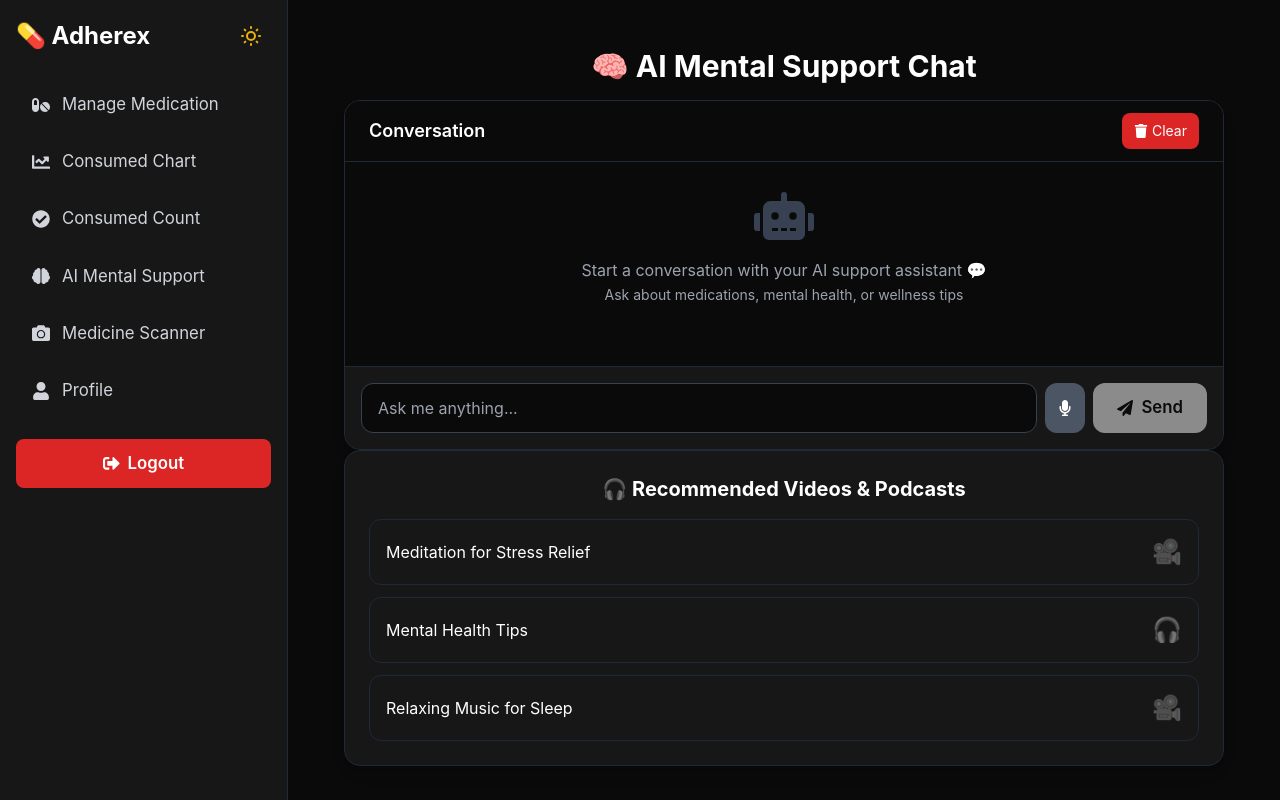
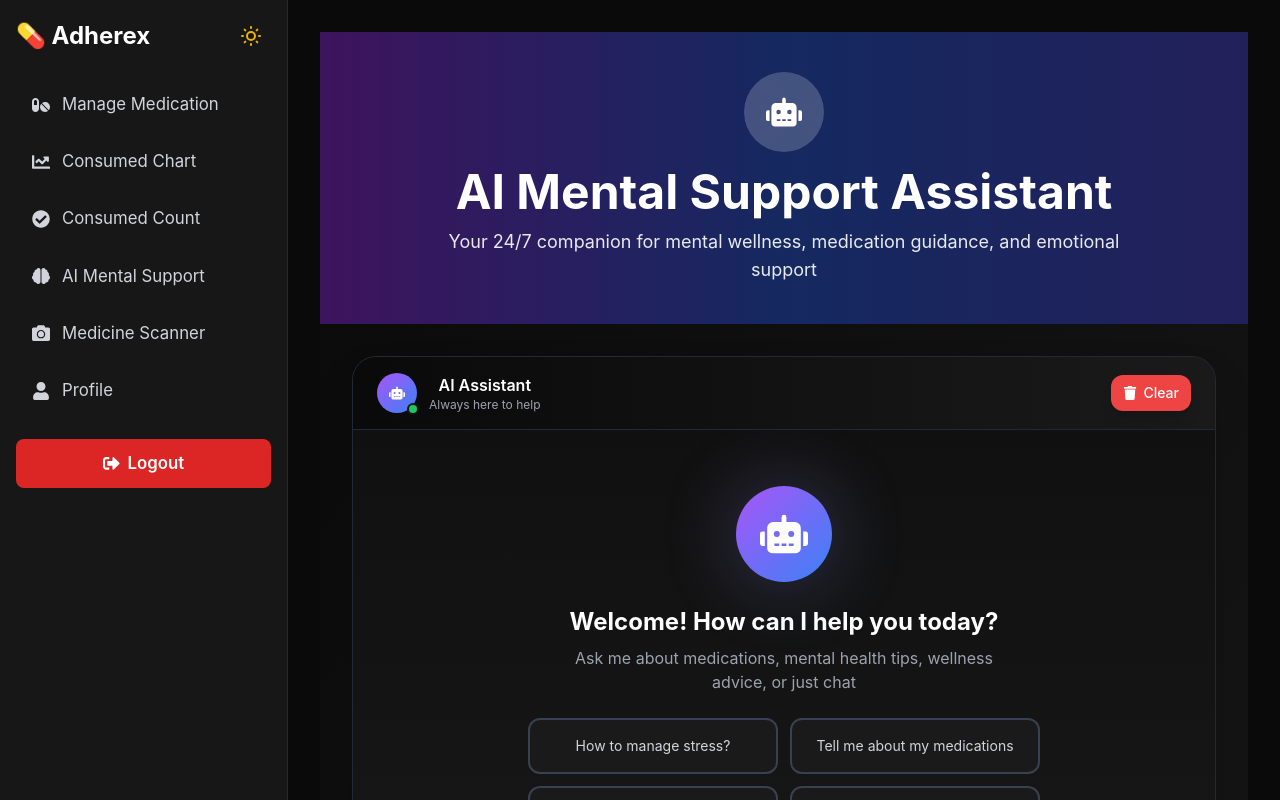
Before and after one commit to Hemanth-4301/Adherex, a React (Create React App) app in the folder frontend/: page /userDashboard/mentalSupport in a window 1280 px wide. Shown: the top 800 px of the page. Built offline with nearby package versions, Linux system fonts and the light colour scheme; sample sign-in values are in the browser's storage.

Commit message:
fixed bug

```diff
--- a/frontend/src/Components/MentalSupport.js
+++ b/frontend/src/Components/MentalSupport.js
@@ -243,143 +243,172 @@ const MentalSupport = () => {
   };
 
   return (
-    <div className="w-full h-full flex flex-col px-1 xs:px-2 sm:px-4 md:px-6 py-1 xs:py-2 sm:py-4">
-      <h2
-        className="text-base xs:text-lg sm:text-xl md:text-2xl lg:text-3xl font-bold text-center mb-2 xs:mb-3 sm:mb-4
-                   text-gray-900 dark:text-white"
-      >
-        🧠 AI Mental Support Chat
-      </h2>
+    <div className="w-full h-full flex flex-col bg-gradient-to-br from-gray-50 to-gray-100 dark:from-[#0a0a0a] dark:to-[#171717]">
+      {/* Hero Header */}
+      <div className="relative overflow-hidden bg-gradient-to-r from-purple-600 via-blue-600 to-indigo-600 dark:from-purple-900 dark:via-blue-900 dark:to-indigo-900">
+        <div className="absolute inset-0 bg-black/10 dark:bg-black/30"></div>
+        <div className="relative px-4 py-6 sm:py-8 md:py-10">
+          <div className="max-w-4xl mx-auto text-center">
+            <div className="inline-flex items-center justify-center w-16 h-16 sm:w-20 sm:h-20 bg-white/20 backdrop-blur-lg rounded-full mb-4">
+              <FaRobot className="text-3xl sm:text-4xl text-white" />
+            </div>
+            <h1 className="text-2xl sm:text-3xl md:text-4xl lg:text-5xl font-bold text-white mb-2 sm:mb-3">
+              AI Mental Support Assistant
+            </h1>
+            <p className="text-sm sm:text-base md:text-lg text-white/90 max-w-2xl mx-auto">
+              Your 24/7 companion for mental wellness, medication guidance, and
+              emotional support
+            </p>
+          </div>
+        </div>
+      </div>
 
+      {/* Main Chat Container */}
+      <div className="flex-1 max-w-6xl w-full mx-auto px-3 sm:px-4 md:px-6 lg:px-8 py-4 sm:py-6 md:py-8 flex flex-col gap-4 overflow-hidden">
         {/* Chat Box */}
-      <div
-        className="bg-white dark:bg-[#171717] border border-gray-200 dark:border-gray-800
-                    rounded-lg sm:rounded-xl md:rounded-2xl shadow-lg overflow-hidden flex flex-col flex-1"
-        style={{
-          height: "calc(100vh - 180px)",
-          maxHeight: "calc(100vh - 180px)",
-          minHeight: "350px",
-        }}
-      >
+        <div className="flex-1 flex flex-col bg-white dark:bg-[#171717] rounded-2xl sm:rounded-3xl shadow-2xl border border-gray-200 dark:border-gray-800 overflow-hidden min-h-0">
           {/* Chat Header */}
-        <div
-          className="flex justify-between items-center px-2 sm:px-4 md:px-6 py-2 sm:py-3
-                      border-b border-gray-200 dark:border-gray-800 bg-gray-50 dark:bg-[#0a0a0a] flex-shrink-0"
-        >
-          <h3 className="text-sm sm:text-base md:text-lg font-semibold text-gray-900 dark:text-white">
-            Conversation
+          <div className="px-4 sm:px-6 py-3 sm:py-4 bg-gradient-to-r from-gray-50 to-gray-100 dark:from-[#0a0a0a] dark:to-[#1a1a1a] border-b border-gray-200 dark:border-gray-800 flex items-center justify-between gap-3 flex-shrink-0">
+            <div className="flex items-center gap-2 sm:gap-3 min-w-0">
+              <div className="relative">
+                <div className="w-8 h-8 sm:w-10 sm:h-10 bg-gradient-to-br from-purple-500 to-blue-500 rounded-full flex items-center justify-center flex-shrink-0">
+                  <FaRobot className="text-white text-sm sm:text-base" />
+                </div>
+                <div className="absolute -bottom-0.5 -right-0.5 w-3 h-3 bg-green-500 border-2 border-white dark:border-[#171717] rounded-full"></div>
+              </div>
+              <div className="min-w-0">
+                <h3 className="text-sm sm:text-base font-semibold text-gray-900 dark:text-white truncate">
+                  AI Assistant
                 </h3>
-          <div className="flex gap-2">
-            {/* Stop Speaking Button */}
+                <p className="text-xs text-gray-500 dark:text-gray-400">
+                  Always here to help
+                </p>
+              </div>
+            </div>
+            <div className="flex items-center gap-2 flex-shrink-0">
               {isSpeaking && (
                 <button
                   onClick={stopSpeaking}
-                className="flex items-center gap-1 px-2 py-1.5 sm:px-3 sm:py-2 text-xs sm:text-sm
-                         bg-orange-600 hover:bg-orange-700 text-white rounded-lg transition-colors shrink-0"
+                  className="flex items-center gap-1.5 px-3 py-2 text-xs sm:text-sm font-medium
+                           bg-orange-500 hover:bg-orange-600 text-white rounded-xl transition-all
+                           shadow-lg hover:shadow-xl transform hover:scale-105"
                   title="Stop speaking"
                 >
                   <FaVolumeMute className="text-sm" />
-                <span className="hidden md:inline">Stop</span>
+                  <span className="hidden sm:inline">Stop</span>
                 </button>
               )}
               <button
                 onClick={clearChat}
-              className="flex items-center gap-1 px-2 py-1.5 sm:px-3 sm:py-2 text-xs sm:text-sm
-                       bg-red-600 hover:bg-red-700 text-white rounded-lg transition-colors shrink-0"
+                className="flex items-center gap-1.5 px-3 py-2 text-xs sm:text-sm font-medium
+                         bg-red-500 hover:bg-red-600 text-white rounded-xl transition-all
+                         shadow-lg hover:shadow-xl transform hover:scale-105"
               >
                 <FaTrash className="text-sm" />
-              <span className="hidden md:inline">Clear</span>
+                <span className="hidden sm:inline">Clear</span>
               </button>
             </div>
           </div>
 
           {/* Messages Container */}
-        <div className="flex-1 overflow-y-auto p-2 sm:p-4 md:p-6 space-y-2 sm:space-y-3 bg-gray-50 dark:bg-[#0a0a0a]">
+          <div className="flex-1 overflow-y-auto p-3 sm:p-4 md:p-6 space-y-3 sm:space-y-4 bg-gradient-to-b from-gray-50/50 to-transparent dark:from-[#0a0a0a]/50">
             {messages.length === 0 && (
-            <div className="flex flex-col items-center justify-center h-full text-center px-4">
-              <FaRobot className="text-4xl sm:text-5xl md:text-6xl text-gray-300 dark:text-gray-700 mb-3" />
-              <p className="text-gray-500 dark:text-gray-400 text-sm sm:text-base max-w-md">
-                Start a conversation with your AI support assistant 💬
-                <br />
-                <span className="text-xs sm:text-sm">
-                  Ask about medications, mental health, or wellness tips
-                </span>
+              <div className="flex flex-col items-center justify-center h-full text-center px-4 py-8">
+                <div className="relative mb-6">
+                  <div className="absolute inset-0 bg-gradient-to-br from-purple-400 to-blue-400 rounded-full blur-2xl opacity-20 animate-pulse"></div>
+                  <div className="relative w-20 h-20 sm:w-24 sm:h-24 bg-gradient-to-br from-purple-500 to-blue-500 rounded-full flex items-center justify-center">
+                    <FaRobot className="text-4xl sm:text-5xl text-white" />
+                  </div>
+                </div>
+                <h3 className="text-xl sm:text-2xl font-bold text-gray-900 dark:text-white mb-2">
+                  Welcome! How can I help you today?
+                </h3>
+                <p className="text-sm sm:text-base text-gray-600 dark:text-gray-400 max-w-md mb-6">
+                  Ask me about medications, mental health tips, wellness advice,
+                  or just chat
                 </p>
+                <div className="grid grid-cols-1 sm:grid-cols-2 gap-3 w-full max-w-lg">
+                  {[
+                    "How to manage stress?",
+                    "Tell me about my medications",
+                    "Sleep tips",
+                    "Mindfulness exercises",
+                  ].map((suggestion, idx) => (
+                    <button
+                      key={idx}
+                      onClick={() => setPrompt(suggestion)}
+                      className="p-3 sm:p-4 bg-white dark:bg-[#1a1a1a] border-2 border-gray-200 dark:border-gray-700
+                               rounded-xl text-xs sm:text-sm text-gray-700 dark:text-gray-300 hover:border-purple-500
+                               dark:hover:border-purple-500 transition-all hover:shadow-lg transform hover:scale-105"
+                    >
+                      {suggestion}
+                    </button>
+                  ))}
+                </div>
               </div>
             )}
 
             {messages.map((msg, idx) => (
               <div
                 key={idx}
-              className={`flex gap-1.5 sm:gap-2 md:gap-3 ${
+                className={`flex gap-2 sm:gap-3 ${
                   msg.role === "user" ? "justify-end" : "justify-start"
-              }`}
+                } animate-fadeIn`}
               >
                 {msg.role === "ai" && (
-                <div
-                  className="flex-shrink-0 w-6 h-6 sm:w-8 sm:h-8 md:w-10 md:h-10 bg-black dark:bg-white
-                              text-white dark:text-black rounded-full flex items-center justify-center"
-                >
-                  <FaRobot className="text-xs sm:text-sm md:text-base" />
+                  <div className="flex-shrink-0 w-8 h-8 sm:w-10 sm:h-10 bg-gradient-to-br from-purple-500 to-blue-500 rounded-full flex items-center justify-center shadow-lg">
+                    <FaRobot className="text-white text-sm sm:text-base" />
                   </div>
                 )}
 
                 <div
-                className={`max-w-[90%] sm:max-w-[85%] md:max-w-[75%] lg:max-w-[65%] rounded-xl sm:rounded-2xl px-3 py-2 sm:px-4 sm:py-3
+                  className={`group max-w-[85%] sm:max-w-[75%] md:max-w-[65%] rounded-2xl sm:rounded-3xl px-4 py-3 sm:px-5 sm:py-4 shadow-lg
                             ${
                               msg.role === "user"
-                                ? "bg-black dark:bg-white text-white dark:text-black"
-                                : "bg-white dark:bg-[#171717] text-gray-900 dark:text-white border border-gray-200 dark:border-gray-800"
+                                ? "bg-gradient-to-br from-purple-600 to-blue-600 text-white"
+                                : "bg-white dark:bg-[#1a1a1a] text-gray-900 dark:text-white border border-gray-200 dark:border-gray-700"
                             }`}
                 >
-                <div className="flex items-start justify-between gap-1 sm:gap-2">
-                  <p className="text-xs sm:text-sm md:text-base leading-relaxed whitespace-pre-wrap break-words flex-1">
+                  <div className="flex items-start justify-between gap-2">
+                    <p className="text-sm sm:text-base leading-relaxed whitespace-pre-wrap break-words flex-1">
                       {formatMessageText(msg.text)}
                     </p>
                     {msg.role === "ai" && (
                       <button
                         onClick={() => speakText(msg.text)}
-                      className="flex-shrink-0 p-1.5 sm:p-2 rounded-lg hover:bg-gray-100 dark:hover:bg-gray-800
-                               transition-colors text-gray-600 dark:text-gray-400 hover:text-black dark:hover:text-white"
+                        className="flex-shrink-0 p-2 rounded-lg hover:bg-gray-100 dark:hover:bg-gray-800
+                               transition-all text-gray-500 dark:text-gray-400 hover:text-purple-600
+                               dark:hover:text-purple-400 transform hover:scale-110"
                         title="Read aloud"
                       >
-                      <FaVolumeUp className="text-sm" />
+                        <FaVolumeUp className="text-base" />
                       </button>
                     )}
                   </div>
                 </div>
 
                 {msg.role === "user" && (
-                <div
-                  className="flex-shrink-0 w-6 h-6 sm:w-8 sm:h-8 md:w-10 md:h-10 bg-black dark:bg-white
-                              text-white dark:text-black rounded-full flex items-center justify-center"
-                >
-                  <FaUser className="text-xs sm:text-sm md:text-base" />
+                  <div className="flex-shrink-0 w-8 h-8 sm:w-10 sm:h-10 bg-gradient-to-br from-gray-700 to-gray-900 dark:from-white dark:to-gray-200 rounded-full flex items-center justify-center shadow-lg">
+                    <FaUser className="text-white dark:text-gray-900 text-sm sm:text-base" />
                   </div>
                 )}
               </div>
             ))}
 
             {loading && (
-            <div className="flex gap-1.5 sm:gap-2 md:gap-3">
+              <div className="flex gap-2 sm:gap-3 animate-fadeIn">
+                <div className="flex-shrink-0 w-8 h-8 sm:w-10 sm:h-10 bg-gradient-to-br from-purple-500 to-blue-500 rounded-full flex items-center justify-center shadow-lg">
+                  <FaRobot className="text-white text-sm sm:text-base" />
+                </div>
+                <div className="bg-white dark:bg-[#1a1a1a] border border-gray-200 dark:border-gray-700 rounded-2xl sm:rounded-3xl px-5 py-4 shadow-lg">
+                  <div className="flex gap-2">
+                    <div className="w-2.5 h-2.5 bg-purple-500 rounded-full animate-bounce"></div>
                     <div
-                className="flex-shrink-0 w-6 h-6 sm:w-8 sm:h-8 md:w-10 md:h-10 bg-black dark:bg-white
-                            text-white dark:text-black rounded-full flex items-center justify-center"
-              >
-                <FaRobot className="text-xs sm:text-sm md:text-base" />
-              </div>
-              <div
-                className="bg-white dark:bg-[#171717] text-gray-900 dark:text-white
-                            border border-gray-200 dark:border-gray-800 rounded-xl sm:rounded-2xl px-3 py-2 sm:px-4 sm:py-3"
-              >
-                <div className="flex gap-2">
-                  <div className="w-2 h-2 bg-gray-400 rounded-full animate-bounce"></div>
-                  <div
-                    className="w-2 h-2 bg-gray-400 rounded-full animate-bounce"
+                      className="w-2.5 h-2.5 bg-blue-500 rounded-full animate-bounce"
                       style={{ animationDelay: "0.2s" }}
                     ></div>
                     <div
-                    className="w-2 h-2 bg-gray-400 rounded-full animate-bounce"
+                      className="w-2.5 h-2.5 bg-indigo-500 rounded-full animate-bounce"
                       style={{ animationDelay: "0.4s" }}
                     ></div>
                   </div>
@@ -392,80 +421,87 @@ const MentalSupport = () => {
           {/* Input Form */}
           <form
             onSubmit={handleSubmit}
-          className="p-2 sm:p-3 md:p-4 border-t border-gray-200 dark:border-gray-800
+            className="p-3 sm:p-4 md:p-6 border-t border-gray-200 dark:border-gray-800
                      bg-white dark:bg-[#171717] flex-shrink-0"
           >
-          <div className="flex gap-2">
+            <div className="flex gap-2 sm:gap-3">
+              <div className="flex-1 relative">
                 <input
                   type="text"
-              className="flex-1 px-3 py-2.5 sm:px-3 sm:py-2.5 md:px-4 md:py-3 text-xs sm:text-sm md:text-base
+                  className="w-full px-4 py-3 sm:px-5 sm:py-4 text-sm sm:text-base
                          bg-gray-50 dark:bg-[#0a0a0a] text-gray-900 dark:text-gray-100
-                       border border-gray-300 dark:border-gray-700 rounded-lg sm:rounded-xl
-                       focus:outline-none focus:ring-2 focus:ring-black dark:focus:ring-white
-                       placeholder:text-gray-500 dark:placeholder:text-gray-400"
-              placeholder="Ask me anything..."
+                         border-2 border-gray-200 dark:border-gray-700 rounded-xl sm:rounded-2xl
+                         focus:outline-none focus:ring-2 focus:ring-purple-500 focus:border-transparent
+                         placeholder:text-gray-400 dark:placeholder:text-gray-500 transition-all
+                         disabled:opacity-50 disabled:cursor-not-allowed"
+                  placeholder="Type your message here..."
                   value={prompt}
                   onChange={(e) => setPrompt(e.target.value)}
                   disabled={loading}
                   required
                 />
+              </div>
               {/* Voice Input Button */}
               <button
                 type="button"
                 onClick={startVoiceInput}
                 disabled={loading}
-              className={`px-2.5 py-2.5 sm:px-2.5 sm:py-2.5 md:px-3 md:py-3 rounded-lg sm:rounded-xl font-semibold transition-all
-                       flex items-center justify-center shrink-0 ${
+                className={`px-4 py-3 sm:px-5 sm:py-4 rounded-xl sm:rounded-2xl font-semibold transition-all
+                       flex items-center justify-center shrink-0 shadow-lg hover:shadow-xl transform hover:scale-105
+                       ${
                          isListening
-                           ? "bg-red-600 hover:bg-red-700 text-white animate-pulse"
-                           : "bg-gray-600 hover:bg-gray-700 text-white"
-                       } disabled:opacity-50 disabled:cursor-not-allowed`}
+                           ? "bg-gradient-to-br from-red-500 to-red-600 text-white animate-pulse"
+                           : "bg-gradient-to-br from-gray-600 to-gray-700 hover:from-gray-700 hover:to-gray-800 text-white"
+                       } disabled:opacity-50 disabled:cursor-not-allowed disabled:transform-none`}
                 title={isListening ? "Stop listening" : "Voice input"}
               >
                 {isListening ? (
-                <FaStop className="text-sm sm:text-sm md:text-base" />
+                  <FaStop className="text-base sm:text-lg" />
                 ) : (
-                <FaMicrophone className="text-sm sm:text-sm md:text-base" />
+                  <FaMicrophone className="text-base sm:text-lg" />
                 )}
               </button>
               <button
                 type="submit"
                 disabled={loading || !prompt.trim()}
-              className="px-3 py-2.5 sm:px-4 sm:py-2.5 md:px-6 md:py-3 bg-black dark:bg-white
-                       text-white dark:text-black rounded-lg sm:rounded-xl font-semibold
-                       transition-all hover:opacity-90 disabled:opacity-50 disabled:cursor-not-allowed
-                       flex items-center justify-center gap-1 sm:gap-2 shrink-0"
+                className="px-4 sm:px-6 py-3 sm:py-4 bg-gradient-to-br from-purple-600 to-blue-600 hover:from-purple-700 hover:to-blue-700
+                       text-white rounded-xl sm:rounded-2xl font-semibold
+                       transition-all shadow-lg hover:shadow-xl disabled:opacity-50 disabled:cursor-not-allowed
+                       flex items-center justify-center gap-2 shrink-0 transform hover:scale-105 disabled:transform-none"
               >
-              <FaPaperPlane className="text-sm sm:text-sm md:text-base" />
-              <span className="hidden md:inline">Send</span>
+                <FaPaperPlane className="text-sm sm:text-base" />
+                <span className="hidden sm:inline">Send</span>
               </button>
             </div>
           </form>
         </div>
 
-      {/* Recommended Resources */}
-      <div
-        className="bg-white dark:bg-[#171717] border border-gray-200 dark:border-gray-800
-                    rounded-xl sm:rounded-2xl shadow-lg p-3 sm:p-4 md:p-6 mx-2 sm:mx-0"
-      >
-        <h3 className="text-base sm:text-lg md:text-xl font-bold mb-3 sm:mb-4 text-gray-900 dark:text-white">
-          🎧 Recommended Videos & Podcasts
+        {/* Resources Section */}
+        <div className="bg-white dark:bg-[#171717] rounded-2xl sm:rounded-3xl shadow-xl border border-gray-200 dark:border-gray-800 p-4 sm:p-6">
+          <div className="flex items-center gap-3 mb-4 sm:mb-6">
+            <div className="w-10 h-10 sm:w-12 sm:h-12 bg-gradient-to-br from-purple-500 to-blue-500 rounded-xl flex items-center justify-center">
+              <span className="text-2xl">🎧</span>
+            </div>
+            <h3 className="text-lg sm:text-xl md:text-2xl font-bold text-gray-900 dark:text-white">
+              Recommended for You
             </h3>
-        <div className="space-y-2 sm:space-y-3">
+          </div>
+          <div className="grid grid-cols-1 sm:grid-cols-2 gap-3 sm:gap-4">
             {resources.map((res, idx) => (
               <a
                 key={idx}
                 href={res.link}
                 target="_blank"
                 rel="noopener noreferrer"
-              className="flex justify-between items-center p-3 sm:p-4 rounded-lg sm:rounded-xl
-                       border border-gray-200 dark:border-gray-800 hover:bg-gray-50
-                       dark:hover:bg-[#0a0a0a] transition-colors group"
+                className="group flex items-center justify-between p-4 sm:p-5 rounded-xl sm:rounded-2xl
+                       bg-gradient-to-br from-gray-50 to-gray-100 dark:from-[#0a0a0a] dark:to-[#1a1a1a]
+                       border-2 border-gray-200 dark:border-gray-700 hover:border-purple-500
+                       dark:hover:border-purple-500 transition-all hover:shadow-lg transform hover:scale-105"
               >
-              <span className="text-xs sm:text-sm md:text-base text-gray-900 dark:text-white group-hover:underline">
+                <span className="text-sm sm:text-base font-medium text-gray-900 dark:text-white group-hover:text-purple-600 dark:group-hover:text-purple-400 transition-colors flex-1 pr-3">
                   {res.title}
                 </span>
-              <span className="text-xl sm:text-2xl flex-shrink-0 ml-2">
+                <span className="text-2xl sm:text-3xl flex-shrink-0 transform group-hover:scale-125 transition-transform">
                   {res.type === "video" ? "🎥" : "🎧"}
                 </span>
               </a>
@@ -473,6 +509,7 @@ const MentalSupport = () => {
           </div>
         </div>
       </div>
+    </div>
   );
 };
 
--- a/frontend/src/api.js
+++ b/frontend/src/api.js
@@ -7,7 +7,7 @@ export const API_ENDPOINTS = {
   // Patient routes
   PATIENT_LOGIN: `${API_BASE_URL}/login`,
   PATIENT_REGISTER: `${API_BASE_URL}/register`,
-  PATIENT_PROFILE: (pid) => `${API_BASE_URL}/patient/${pid}`,
+  PATIENT_PROFILE: (pid) => `${API_BASE_URL}/getById/${pid}`,
   PATIENT_UPDATE: (pid) => `${API_BASE_URL}/updatePatient/${pid}`,
   SET_ALERT: (pid) => `${API_BASE_URL}/setAlert/${pid}`,
   CLEAR_ALERT: (pid) => `${API_BASE_URL}/clearAlert/${pid}`,
@@ -19,7 +19,7 @@ export const API_ENDPOINTS = {
   MEDICATIONS_DELETE: (id) => `${API_BASE_URL}/medications/delete/${id}`,
 
   // Consumed routes
-  CONSUMED_GET: (pid) => `${API_BASE_URL}/consumed/get/patient/${pid}`,
+  CONSUMED_GET: (pid) => `${API_BASE_URL}/consumed/bypatient/${pid}`,
   CONSUMED_ADD: `${API_BASE_URL}/consumed/add`,
   CONSUMED_DELETE: (id) => `${API_BASE_URL}/consumed/delete/${id}`,
 
```
Lines whose indentation alone changed are shown as unchanged.
